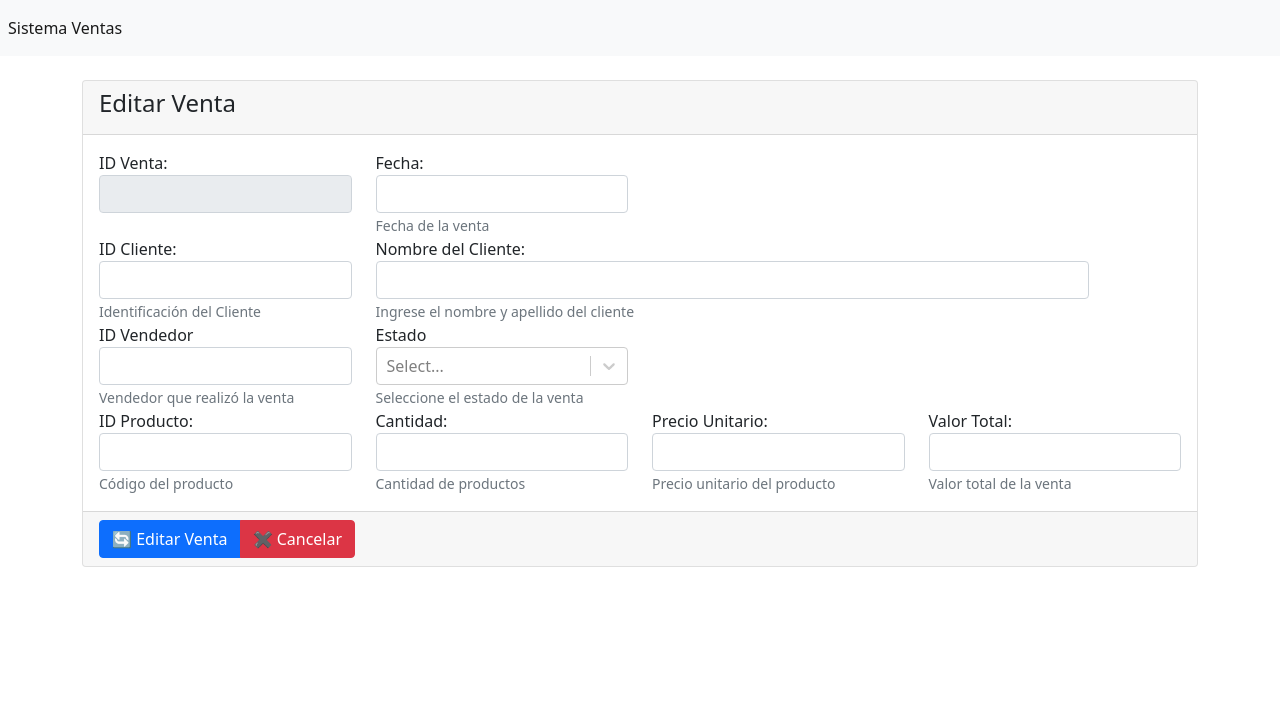
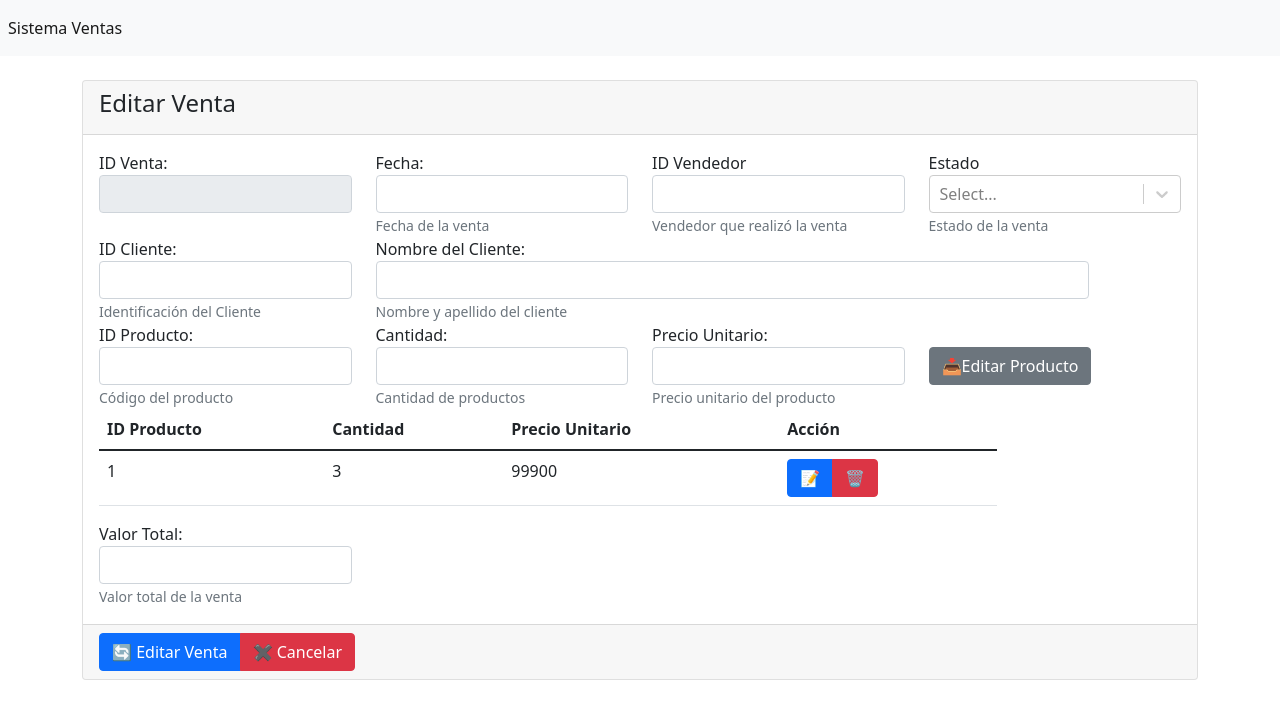
Before and after one commit to carolinamantilla/Proyecto_Grupo15, a React (Create React App) app: page /editar in a window 1280 px wide. Shown: the top 718 px of the page. Built offline with nearby package versions, Linux system fonts and the light colour scheme.

Commit message:
Add product's table

```diff
--- a/src/componentes/Crear.js
+++ b/src/componentes/Crear.js
@@ -77,30 +77,6 @@ class Crear extends React.Component {
                                 </div>
                             </div>
 
-                        </div>
-
-                        <div className="row">
-
-                            <div className="col-md-3">
-                                <div className="form-group">
-                                <label htmlFor="">ID Cliente:</label>
-                                <input type="text" name="idCliente" onChange={this.cambioValor} value={idCliente} id="idCliente" className="form-control" placeholder="" aria-describedby="helpId"/>
-                                <small id="helpId" className="text-muted">Identificación del Cliente</small>
-                                </div>
-                            </div>
-
-                            <div className="col-md-8">
-                                <div className="form-group">
-                                <label htmlFor="">Nombre del Cliente:</label>
-                                <input type="text" name="nombreCliente" onChange={this.cambioValor} value={nombreCliente} id="nombreCliente" className="form-control" placeholder="" aria-describedby="helpId"/>
-                                <small id="helpId" className="text-muted">Ingrese el nombre y apellido del cliente</small>
-                                </div>
-                            </div>
-
-                        </div>
-
-                        <div className="row">
-
                             <div className="col-md-3">
                                 <div className="form-group">
                                 <label htmlFor="">ID Vendedor</label>
@@ -127,6 +103,25 @@ class Crear extends React.Component {
 
                             <div className="col-md-3">
                                 <div className="form-group">
+                                <label htmlFor="">ID Cliente:</label>
+                                <input type="text" name="idCliente" onChange={this.cambioValor} value={idCliente} id="idCliente" className="form-control" placeholder="" aria-describedby="helpId"/>
+                                <small id="helpId" className="text-muted">Identificación del Cliente</small>
+                                </div>
+                            </div>
+
+                            <div className="col-md-8">
+                                <div className="form-group">
+                                <label htmlFor="">Nombre del Cliente:</label>
+                                <input type="text" name="nombreCliente" onChange={this.cambioValor} value={nombreCliente} id="nombreCliente" className="form-control" placeholder="" aria-describedby="helpId"/>
+                                <small id="helpId" className="text-muted">Ingrese el nombre y apellido del cliente</small>
+                                </div>
+                            </div>
+
+                        </div>
+
+                        <div className="row">
+                            <div className="col-md-3">
+                                <div className="form-group">
                                 <label htmlFor="">ID Producto:</label>
                                 <input type="text" name="idProducto" onChange={this.cambioValor} value={idProducto} id="idProducto" className="form-control" placeholder="" aria-describedby="helpId"/>
                                 <small id="helpId" className="text-muted">Código del producto</small>
@@ -149,6 +144,40 @@ class Crear extends React.Component {
                                 </div>
                             </div>
 
+                            <div className="col-md-3 ">
+                                <br/>
+                                <div className="btn-group" role="group" aria-label="">
+                                    <button type="button" className="btn btn-secondary"> ➕ Agregar </button>
+                                </div>
+                            </div>
+                        </div>
+
+                        <div className="row">
+                            <div className="col-md-10 ">
+                            <table className="table">
+                            <thead>
+                                <tr>
+                                <th>ID Producto</th>
+                                <th>Cantidad</th>
+                                <th>Precio Unitario</th>
+                                <th>Acción</th>
+                                </tr>
+                            </thead>
+                            <tbody>
+                                <tr>
+                                    <td>1</td>
+                                    <td>3</td>
+                                    <td>99900</td>
+                                    <td>
+                                        <div className="btn-group" role="group" aria-label="">
+                                            <button type="button" className="btn btn-danger"> 🗑 </button>
+                                        </div>
+                                    </td>
+                                </tr>
+                            </tbody>
+                            </table>
+                            </div>
+
                             <div className="col-md-3">
                                 <div className="form-group">
                                 <label htmlFor="">Valor Total:</label>
@@ -156,7 +185,6 @@ class Crear extends React.Component {
                                 <small id="helpId" className="text-muted">Valor total de la venta</small>
                                 </div>
                             </div>
-
                         </div>
                    </form>
 
--- a/src/componentes/Editar.js
+++ b/src/componentes/Editar.js
@@ -61,6 +61,26 @@ class Editar extends React.Component {
                                 </div>
                             </div>
 
+                            <div className="col-md-3">
+                                <div className="form-group">
+                                <label htmlFor="">ID Vendedor</label>
+                                <input type="text" name="idVendedor" onChange={this.cambioValor} value={venta.idVendedor}id="idVendedor" className="form-control" placeholder="" aria-describedby="helpId"/>
+                                <small id="helpId" className="text-muted">Vendedor que realizó la venta</small>
+                                </div>
+                            </div>
+
+                            <div className="col-md-3">
+                                <div className="form-group">
+                                <label htmlFor="">Estado</label>
+                                <Select
+                                    value={venta.selectedOption}
+                                    onChange={this.handleChange}
+                                    options={options}
+                                />
+                                <small id="helpId" className="text-muted">Estado de la venta</small>
+                                </div>
+                            </div>
+
                         </div>
 
                         <div className="row">
@@ -77,31 +97,7 @@ class Editar extends React.Component {
                                 <div className="form-group">
                                 <label htmlFor="">Nombre del Cliente:</label>
                                 <input type="text" name="nombreCliente" onChange={this.cambioValor} value={venta.nombreCliente} id="nombreCliente" className="form-control" placeholder="" aria-describedby="helpId"/>
-                                <small id="helpId" className="text-muted">Ingrese el nombre y apellido del cliente</small>
-                                </div>
-                            </div>
-
-                        </div>
-
-                        <div className="row">
-
-                            <div className="col-md-3">
-                                <div className="form-group">
-                                <label htmlFor="">ID Vendedor</label>
-                                <input type="text" name="idVendedor" onChange={this.cambioValor} value={venta.idVendedor}id="idVendedor" className="form-control" placeholder="" aria-describedby="helpId"/>
-                                <small id="helpId" className="text-muted">Vendedor que realizó la venta</small>
-                                </div>
-                            </div>
-
-                            <div className="col-md-3">
-                                <div className="form-group">
-                                <label htmlFor="">Estado</label>
-                                <Select
-                                    value={venta.selectedOption}
-                                    onChange={this.handleChange}
-                                    options={options}
-                                />
-                                <small id="helpId" className="text-muted">Seleccione el estado de la venta</small>
+                                <small id="helpId" className="text-muted">Nombre y apellido del cliente</small>
                                 </div>
                             </div>
 
@@ -133,6 +129,43 @@ class Editar extends React.Component {
                                 </div>
                             </div>
 
+                            <div className="col-md-3 ">
+                                <br/>
+                                <div className="btn-group" role="group" aria-label="">
+                                    <button type="button" className="btn btn-secondary">📥Editar Producto</button>
+                                </div>
+                            </div>
+
+                        </div>
+
+                        <div className="row">
+
+                            <div className="col-md-10 ">
+                            <table className="table">
+                            <thead>
+                                <tr>
+                                <th>ID Producto</th>
+                                <th>Cantidad</th>
+                                <th>Precio Unitario</th>
+                                <th>Acción</th>
+                                </tr>
+                            </thead>
+                            <tbody>
+                                <tr>
+                                    <td>1</td>
+                                    <td>3</td>
+                                    <td>99900</td>
+                                    <td>
+                                        <div className="btn-group" role="group" aria-label="">
+                                            <button type="button" className="btn btn-primary"> 📝 </button>
+                                            <button type="button" className="btn btn-danger"> 🗑 </button>
+                                        </div>
+                                    </td>
+                                </tr>
+                            </tbody>
+                            </table>
+                            </div>
+
                             <div className="col-md-3">
                                 <div className="form-group">
                                 <label htmlFor="">Valor Total:</label>
@@ -140,6 +173,7 @@ class Editar extends React.Component {
                                 <small id="helpId" className="text-muted">Valor total de la venta</small>
                                 </div>
                             </div>
+
 
                         </div>
                    </form>
--- a/src/componentes/Listar.js
+++ b/src/componentes/Listar.js
@@ -112,14 +112,10 @@ class Listar extends React.Component {
                                 </div>
                             </td>
                         </tr>
-
-
                         )
                         )}
-
                     </tbody>
                 </table>
-
             </div>
             <div className="card-footer text-muted">
 
```
Lines whose indentation alone changed are shown as unchanged.
